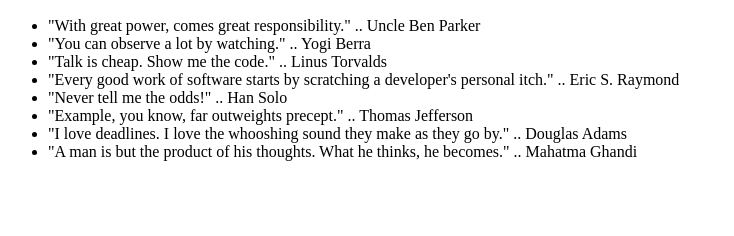
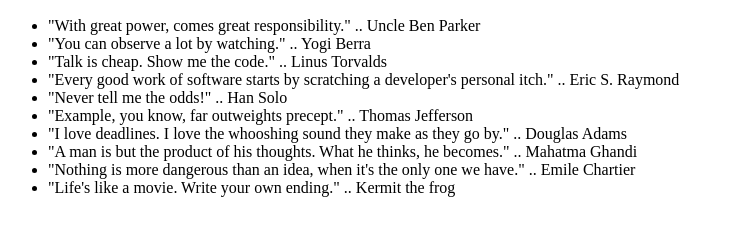
Before and after one commit to mickrig/0main_openSAP_repo, a plain HTML site: page index.html in a window 1280 px wide. Shown: the part 110-346 px from the top of the page, without its empty margins (0-734 px from the left). Drawn offline with Linux system fonts and the light colour scheme.

Commit message:
added Kermit & Chartier quotes

```diff
--- a/index.html
+++ b/index.html
@@ -17,6 +17,8 @@
 			<li>"Example, you know, far outweights precept." .. Thomas Jefferson</li>
 			<li>"I love deadlines. I love the whooshing sound they make as they go by." .. Douglas Adams</li>
 			<li>"A man is but the product of his thoughts. What he thinks, he becomes." .. Mahatma Ghandi</li>
+			<li>"Nothing is more dangerous than an idea, when it's the only one we have." .. Emile Chartier</li>
+			<li>"Life's like a movie. Write your own ending." .. Kermit the frog</li>
 		</ul>
 	</body>
 </html>
--- a/styles.css
+++ b/styles.css
@@ -1,6 +1,5 @@
 h1 {
 	color: blue;
-	text-align: left;
 }
 h2 {
 	color: red;
```
